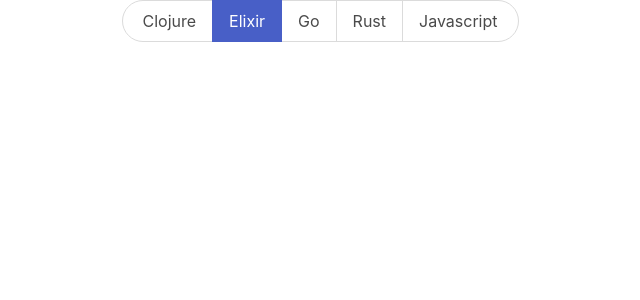
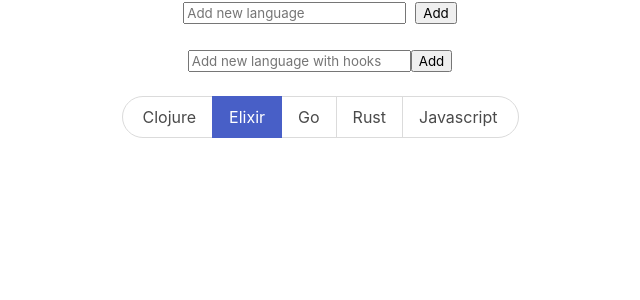
Before and after one commit to lucasweiblen/react-github-explorer, a React (Create React App) app: page / in a window 1280 px wide. Shown: the top 300 px of the page, without its empty margins (320-960 px from the left). Built offline with nearby package versions, Linux system fonts and the light colour scheme.

Commit message:
add new language working

```diff
--- a/src/App.js
+++ b/src/App.js
@@ -2,6 +2,8 @@ import React, {Component, useState} from 'react';
 import 'bulma/css/bulma.css';
 import axios from 'axios';
 import './App.css';
+import AddLanguageForm from './components/AddLanguageForm';
+import AddLanguageFormWithHooks from './components/AddLanguageFormWithHooks';
 
 const languages = ['Clojure', 'Elixir', 'Go', 'Rust', 'Javascript'];
 
@@ -75,10 +77,29 @@ function Explorer({languages}) {
 }
 
 class App extends Component {
+  constructor(props) {
+    super(props);
+    this.state = {languages: languages};
+    this.handleAddNewLanguage = this.handleAddNewLanguage.bind(this);
+  }
+
+  handleAddNewLanguage({language}) {
+    console.log(`App component -> add new language -> ${language}`);
+    let newLanguages = [...this.state.languages];
+    newLanguages.push(language);
+    this.setState({languages: newLanguages});
+  }
+
   render() {
     return (
       <div className="App">
-        <Explorer languages={languages} />
+        <AddLanguageForm addLanguageHandler={this.handleAddNewLanguage} />
+        <br />
+        <AddLanguageFormWithHooks
+          addLanguageHandler={this.handleAddNewLanguage}
+        />
+        <br />
+        <Explorer languages={this.state.languages} />
       </div>
     );
   }
--- /dev/null
+++ b/src/components/AddLanguageForm.js
@@ -0,0 +1,37 @@
+import React, {Component} from 'react';
+
+class AddLanguageForm extends Component {
+  constructor(props) {
+    super(props);
+    this.state = {language: ''};
+    this.handleChange = this.handleChange.bind(this);
+    this.handleSubmit = this.handleSubmit.bind(this);
+  }
+
+  handleChange(event) {
+    this.setState({language: event.target.value});
+  }
+
+  handleSubmit(event) {
+    event.preventDefault();
+    console.log(`Add new language: ${this.state.language}`);
+    this.props.addLanguageHandler({language: this.state.language});
+  }
+
+  render() {
+    return (
+      <form onSubmit={this.handleSubmit}>
+        <input
+          type="text"
+          value={this.state.language}
+          placeholder="Add new language"
+          onChange={this.handleChange}
+        />
+        &nbsp;&nbsp;
+        <input type="submit" value="Add" />
+      </form>
+    );
+  }
+}
+
+export default AddLanguageForm;
--- /dev/null
+++ b/src/components/AddLanguageFormWithHooks.js
@@ -0,0 +1,29 @@
+import React, {useState} from 'react';
+
+const AddLanguageFormWithHooks = props => {
+  const [language, setLanguage] = useState('');
+
+  const handleChange = e => {
+    setLanguage(e.target.value);
+  };
+
+  const handleSubmit = e => {
+    console.log(`Adding new language: ${language}`);
+    props.addLanguageHandler({language});
+    e.preventDefault();
+  };
+
+  return (
+    <form onSubmit={handleSubmit}>
+      <input
+        type="text"
+        value={language}
+        onChange={handleChange}
+        placeholder="Add new language with hooks"
+      />
+      <input type="submit" value="Add" />
+    </form>
+  );
+};
+
+export default AddLanguageFormWithHooks;
```
